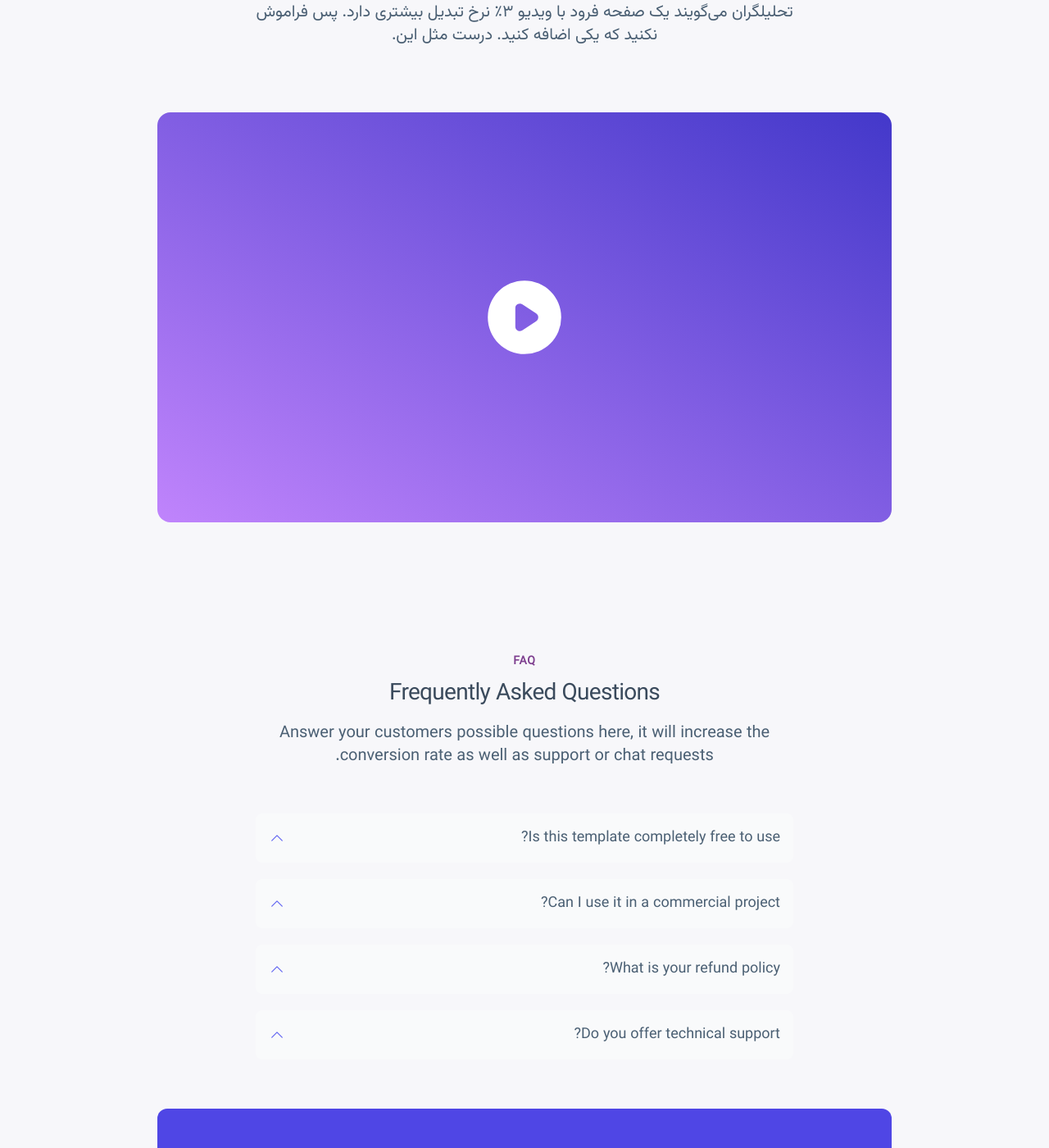
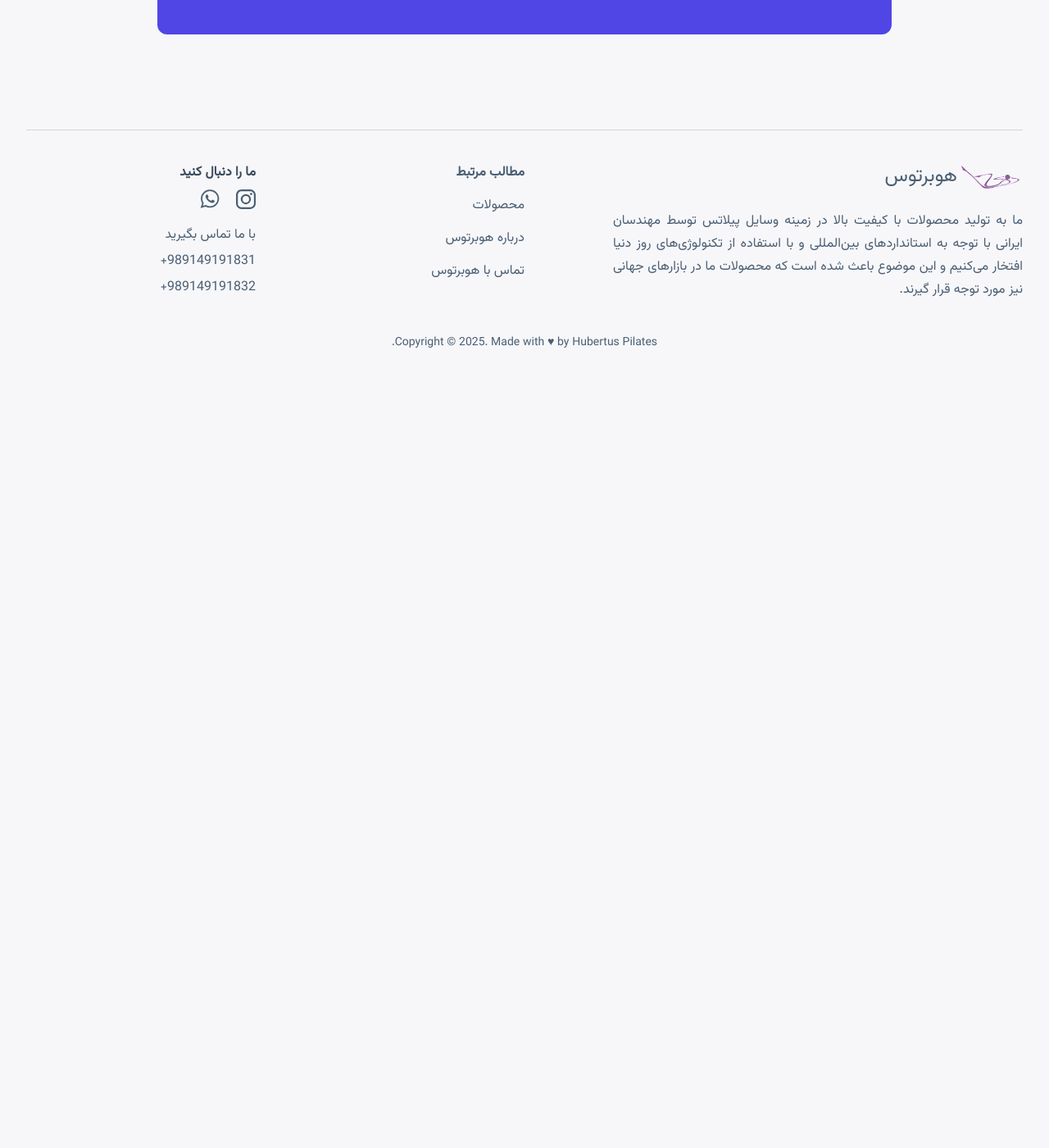
Before and after one commit to elhamest/hubertus-pilates-client, a Next.js app: page / in a window 1280 px wide. Shown: the part 1549-2949 px from the top of the page at 82% size. After the commit the page ends 2017 px from the top, so only its background shows below. Built offline with nearby package versions, Linux system fonts and the light colour scheme.

Commit message:
Worked on Faq component

```diff
--- a/src/app/page.js
+++ b/src/app/page.js
@@ -5,7 +5,7 @@ import { Hero } from "@/components/home/Hero";
 import { SectionTitle } from "@/components/UI/slider/section-title";
 import { Video } from "@/components/home/video";
 import { Testimonials } from "@/components/home/testimonials";
-import { Faq } from "@/components/Faq";
+import { Faq } from "@/components/home/faq";
 import { Cta } from "@/components/Cta";
 
 import { faProductCollections } from "@/data/fa";
@@ -41,7 +41,7 @@ export default function Home({ locale = "fa" }) {
             items={faProductCollections}
           />
 
-          <SectionTitle
+          {/* <SectionTitle
             preTitle={locale === "fa" ? "یک ویدیو تماشا کنید" : "Watch a video"}
             title={
               locale === "fa"
@@ -58,8 +58,9 @@ export default function Home({ locale = "fa" }) {
             Analysts says a landing page with video has 3% more conversion rate.
             So, don&apos;t forget to add one. Just like this.`}
           </SectionTitle>
-          <Video videoId="fZ0D0cnR88E" />
+          <Video videoId="fZ0D0cnR88E" /> */}
 
+          {/* ------------------------------------ */}
           {/* <SectionTitle
             preTitle={locale === "fa" ? "نظرات مشتریان" : "Testimonials"}
             title={
@@ -74,13 +75,21 @@ export default function Home({ locale = "fa" }) {
             awareness. Use this section to highlight your popular customers.`}
           </SectionTitle>
           <Testimonials /> */}
+          {/* ------------------------------------ */}
 
-          <SectionTitle preTitle="FAQ" title="Frequently Asked Questions">
-            Answer your customers possible questions here, it will increase the
-            conversion rate as well as support or chat requests.
+          {/* <SectionTitle
+            preTitle="FAQ"
+            title={
+              locale === "fa" ? "سوالات متداول" : "Frequently Asked Questions"
+            }
+          >
+            {locale === "fa"
+              ? "به سوالات احتمالی مشتریان خود در اینجا پاسخ دهید، این کار نرخ تبدیل و همچنین درخواست‌های پشتیبانی یا چت را افزایش می‌دهد."
+              : `Answer your customers possible questions here, it will increase the
+            conversion rate as well as support or chat requests.`}
           </SectionTitle>
-
-          <Faq />
+          <Faq /> */}
+          {/* ------------------------------------ */}
 
           <Cta />
         </div>
--- a/src/components/Faq.jsx
+++ b/src/components/home/faq/index.jsx
@@ -2,8 +2,12 @@
 import React, { useState } from "react";
 import { Container } from "@/components/UI/container";
 // import { ChevronUpIcon } from "@heroicons/react/24/solid";
+import { enFaq } from "../../../data/en";
+import { faFaq } from "../../../data/fa";
 
-export const Faq = () => {
+export const Faq = ({ locale = "fa" }) => {
+  const faqData = locale === "fa" ? faFaq : enFaq;
+
   const [openIndex, setOpenIndex] = useState(null);
 
   const toggleAccordion = (index) => {
@@ -17,7 +21,7 @@ export const Faq = () => {
   return (
     <Container className="!p-0">
       <div className="w-full max-w-2xl p-2 mx-auto rounded-2xl">
-        {faqdata.map((item, index) => (
+        {faqData?.map((item, index) => (
           <div key={item.question} className="mb-5">
             <button
               onClick={() => toggleAccordion(index)}
@@ -58,24 +62,3 @@ export const Faq = () => {
     </Container>
   );
 };
-
-const faqdata = [
-  {
-    question: "Is this template completely free to use?",
-    answer: "Yes, this template is completely free to use.",
-  },
-  {
-    question: "Can I use it in a commercial project?",
-    answer: "Yes, this you can.",
-  },
-  {
-    question: "What is your refund policy? ",
-    answer:
-      "If you're unhappy with your purchase for any reason, email us within 90 days and we'll refund you in full, no questions asked.",
-  },
-  {
-    question: "Do you offer technical support? ",
-    answer:
-      "No, we don't offer technical support for free downloads. Please purchase a support plan to get 6 months of support.",
-  },
-];
--- a/src/data/en/index.js
+++ b/src/data/en/index.js
@@ -390,3 +390,24 @@ export const enTestimonials = {
     },
   ],
 };
+
+export const enFaq = [
+  {
+    question: "Is this template completely free to use?",
+    answer: "Yes, this template is completely free to use.",
+  },
+  {
+    question: "Can I use it in a commercial project?",
+    answer: "Yes, this you can.",
+  },
+  {
+    question: "What is your refund policy? ",
+    answer:
+      "If you're unhappy with your purchase for any reason, email us within 90 days and we'll refund you in full, no questions asked.",
+  },
+  {
+    question: "Do you offer technical support? ",
+    answer:
+      "No, we don't offer technical support for free downloads. Please purchase a support plan to get 6 months of support.",
+  },
+];
--- a/src/data/fa/index.js
+++ b/src/data/fa/index.js
@@ -439,3 +439,24 @@ export const faTestimonials = {
     },
   ],
 };
+
+export const faFaq = [
+  {
+    question: "آیا این قالب کاملا رایگان است؟",
+    answer: "بله، این قالب کاملا رایگان است.",
+  },
+  {
+    question: "آیا می‌توانم از آن در یک پروژه تجاری استفاده کنم؟",
+    answer: "بله، می‌توانید استفاده کنید.",
+  },
+  {
+    question: "سیاست بازپرداخت شما چیست؟",
+    answer:
+      "اگر از خرید خود راضی نیستید، تا 90 روز پس از خرید به ما ایمیل بزنید تا بدون هیچ سوالی مبلغ شما را بازگردانیم.",
+  },
+  {
+    question: "آیا پشتیبانی فنی ارائه می‌دهید؟",
+    answer:
+      "خیر، برای دانلودهای رایگان پشتیبانی فنی ارائه نمی‌دهیم. برای دریافت 6 ماه پشتیبانی، لطفاً یک طرح پشتیبانی خریداری کنید.",
+  },
+];
```
